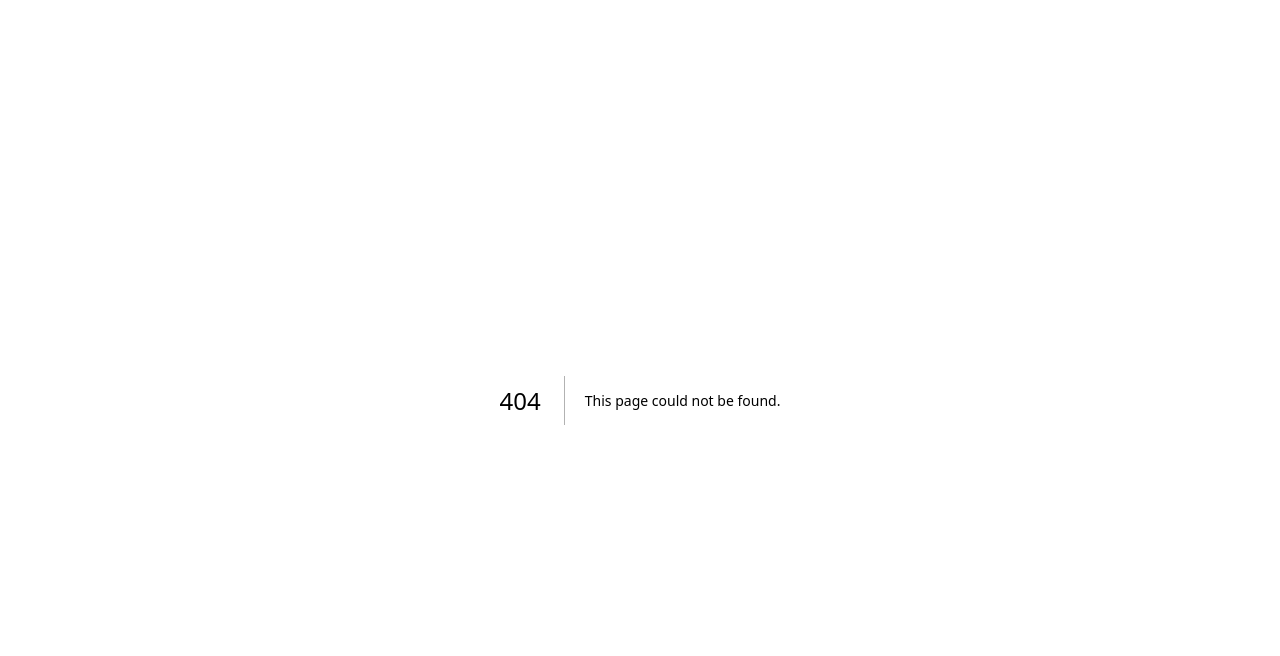
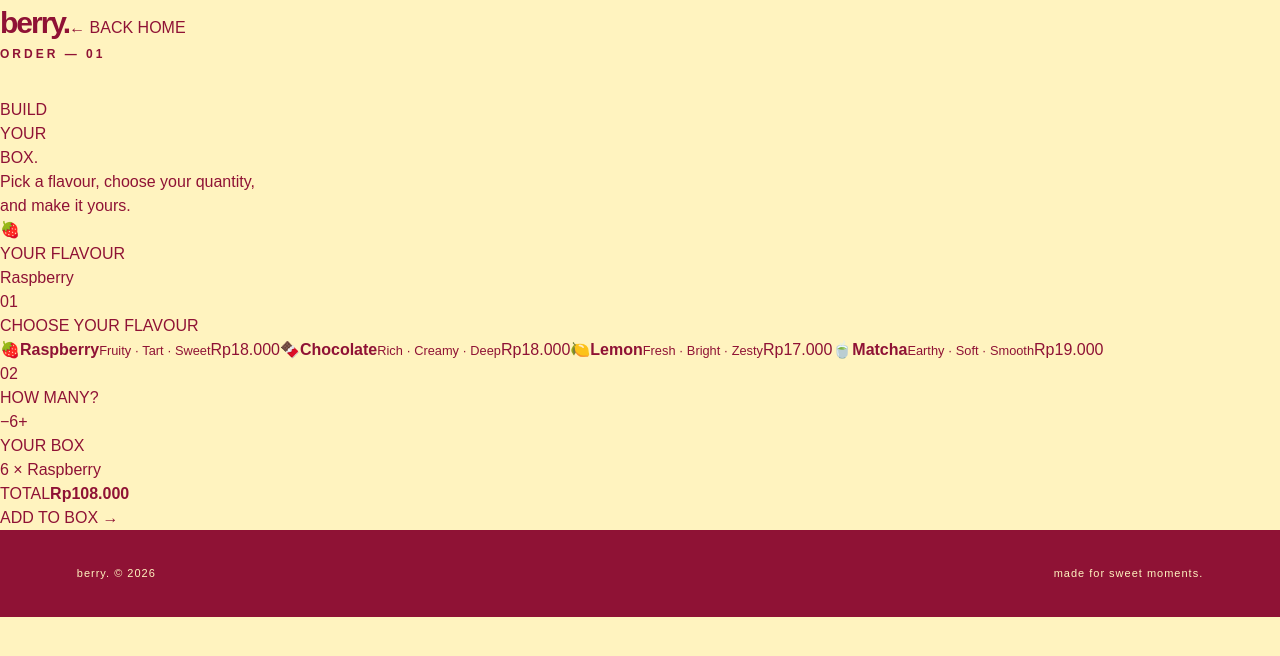
Before and after one commit to imtiyazfadhilahazmi/macaron-website, a Next.js app: page /order in a window 1280 px wide. Before the commit this address had no page. Shown: the top 656 px of the page. Built offline with nearby package versions, Linux system fonts and the light colour scheme.

Commit message:
Create interactive order page

```diff
--- /dev/null
+++ b/app/order/page.tsx
@@ -0,0 +1,182 @@
+"use client";
+
+import { useState } from "react";
+
+const flavours = [
+  {
+    name: "Raspberry",
+    description: "Fruity · Tart · Sweet",
+    price: 18000,
+    emoji: "🍓",
+    className: "order-raspberry",
+  },
+  {
+    name: "Chocolate",
+    description: "Rich · Creamy · Deep",
+    price: 18000,
+    emoji: "🍫",
+    className: "order-chocolate",
+  },
+  {
+    name: "Lemon",
+    description: "Fresh · Bright · Zesty",
+    price: 17000,
+    emoji: "🍋",
+    className: "order-lemon",
+  },
+  {
+    name: "Matcha",
+    description: "Earthy · Soft · Smooth",
+    price: 19000,
+    emoji: "🍵",
+    className: "order-matcha",
+  },
+];
+
+export default function OrderPage() {
+  const [selected, setSelected] = useState(0);
+  const [quantity, setQuantity] = useState(6);
+
+  const flavour = flavours[selected];
+  const total = flavour.price * quantity;
+
+  return (
+    <main className="order-page">
+      <nav className="order-navbar">
+        <a href="/" className="logo">
+          berry.
+        </a>
+
+        <a href="/" className="back-link">
+          ← BACK HOME
+        </a>
+      </nav>
+
+      <section className="order-hero">
+        <div className="order-heading">
+          <p className="section-label">ORDER — 01</p>
+
+          <h1>
+            BUILD
+            <br />
+            YOUR
+            <br />
+            <span>BOX.</span>
+          </h1>
+
+          <p>
+            Pick a flavour, choose your quantity,
+            <br />
+            and make it yours.
+          </p>
+        </div>
+
+        <div className={`order-preview ${flavour.className}`}>
+          <div className="order-blob" />
+
+          <div className="order-emoji">
+            {flavour.emoji}
+          </div>
+
+          <p className="preview-label">
+            YOUR FLAVOUR
+          </p>
+
+          <h2>{flavour.name}</h2>
+        </div>
+      </section>
+
+      <section className="order-builder">
+
+        <div className="builder-section">
+          <p className="builder-number">01</p>
+
+          <div>
+            <p className="builder-label">CHOOSE YOUR FLAVOUR</p>
+
+            <div className="flavour-options">
+              {flavours.map((item, index) => (
+                <button
+                  key={item.name}
+                  onClick={() => setSelected(index)}
+                  className={`flavour-option ${
+                    selected === index ? "selected" : ""
+                  }`}
+                >
+                  <span className="option-emoji">
+                    {item.emoji}
+                  </span>
+
+                  <span>
+                    <strong>{item.name}</strong>
+                    <small>{item.description}</small>
+                  </span>
+
+                  <span className="option-price">
+                    Rp{item.price.toLocaleString("id-ID")}
+                  </span>
+                </button>
+              ))}
+            </div>
+          </div>
+        </div>
+
+        <div className="builder-section quantity-section">
+          <p className="builder-number">02</p>
+
+          <div>
+            <p className="builder-label">HOW MANY?</p>
+
+            <div className="quantity-control">
+              <button
+                onClick={() =>
+                  setQuantity(Math.max(1, quantity - 1))
+                }
+              >
+                −
+              </button>
+
+              <span>{quantity}</span>
+
+              <button
+                onClick={() =>
+                  setQuantity(quantity + 1)
+                }
+              >
+                +
+              </button>
+            </div>
+          </div>
+        </div>
+
+        <div className="order-summary">
+          <div>
+            <p>YOUR BOX</p>
+
+            <h2>
+              {quantity} × {flavour.name}
+            </h2>
+          </div>
+
+          <div className="summary-price">
+            <span>TOTAL</span>
+
+            <strong>
+              Rp{total.toLocaleString("id-ID")}
+            </strong>
+          </div>
+        </div>
+
+        <button className="add-box-button">
+          ADD TO BOX →
+        </button>
+
+      </section>
+
+      <footer>
+        <p>berry. © 2026</p>
+        <p>made for sweet moments.</p>
+      </footer>
+    </main>
+  );
+}
--- a/app/page.tsx
+++ b/app/page.tsx
@@ -189,7 +189,7 @@ export default function Home() {
           SWEET?
         </h2>
 
-        <a href="#" className="hero-button">
+        <a href="/order" className="hero-button">
           ORDER NOW →
         </a>
       </section>
```
